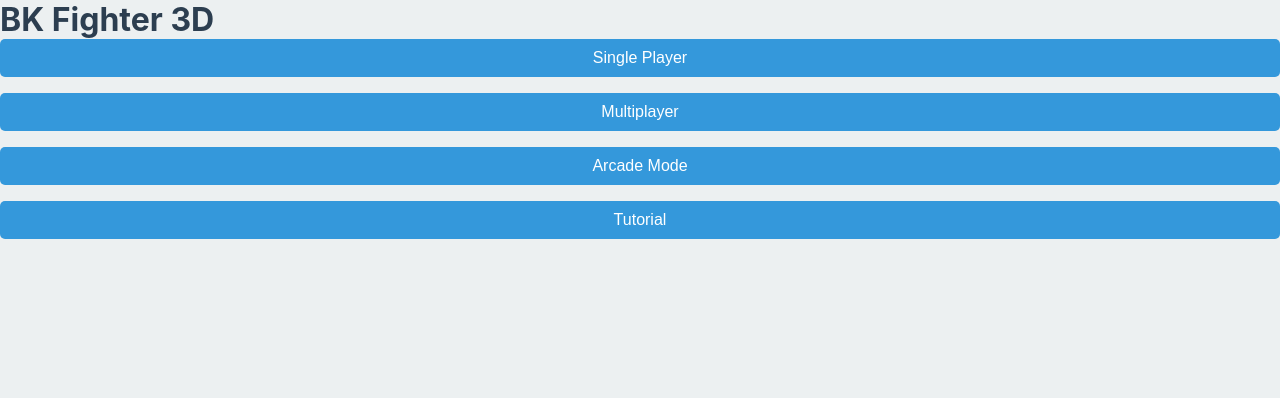
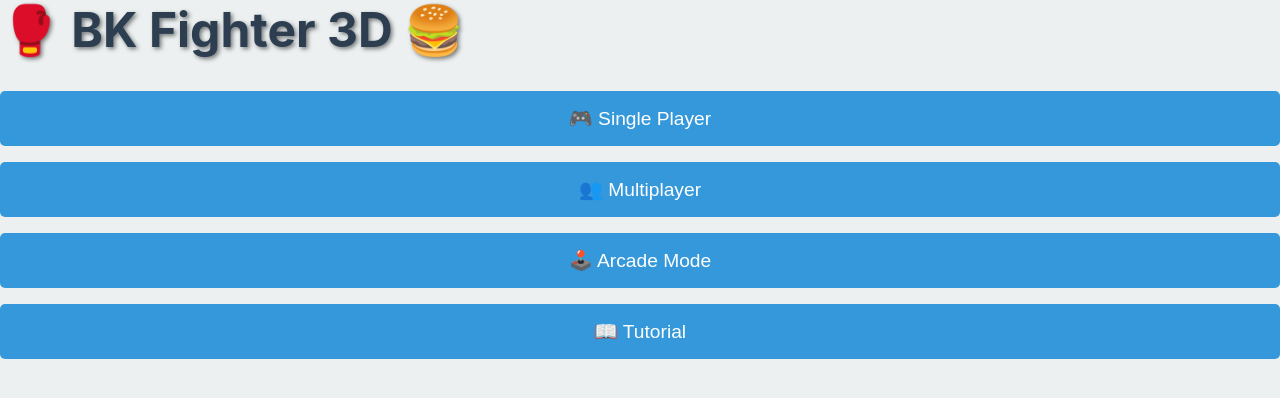
Before and after one commit to Axle-Bucamp/BK-fighter-3D, a Next.js app: page / in a window 1280 px wide. Shown: the top 398 px of the page. Built offline with nearby package versions, Linux system fonts and the light colour scheme; no server answers.

Commit message:
better file management

```diff
--- a/components/Game.js
+++ b/components/Game.js
@@ -4,7 +4,10 @@ import React, {
   useState,
 } from 'react';
 
-import { useFrame } from '@react-three/fiber';
+import {
+  Canvas,
+  useFrame,
+} from '@react-three/fiber';
 
 import { CharacterManager } from './CharacterManager';
 import { GameOverScreen } from './GameOverScreen';
@@ -29,9 +32,10 @@ const Game = ({ gameMode, selectedCharacters }) => {
       const aiOpponent = characterManager.current.loadCharacter('aiCharacter');
       setPlayer2(aiOpponent);
     }
-  }, []);
+  }, [gameMode, selectedCharacters]);
 
   const handleKeyDown = (event) => {
+    if (!player1) return;
     switch (event.key) {
       case 'ArrowLeft':
         player1.moveLeft();
@@ -45,7 +49,8 @@ const Game = ({ gameMode, selectedCharacters }) => {
       case 'Space':
         player1.attack();
         break;
-      // Add more controls as needed
+      default:
+        break;
     }
   };
 
@@ -56,51 +61,55 @@ const Game = ({ gameMode, selectedCharacters }) => {
     };
   }, [player1]);
 
-  useFrame(() => {
-    if (gameState === 'playing') {
-      // Update game logic here
-      player1.update();
-      player2.update();
-
-      // Check for collisions
-      if (checkCollision(player1, player2)) {
-        handleCollision(player1, player2);
-      }
-
-      // Check for game over condition
-      if (player1.health <= 0 || player2.health <= 0) {
-        setGameState('gameOver');
-      }
-    }
-  });
-
-  const checkCollision = (char1, char2) => {
-    // Implement collision detection logic
-    // Return true if characters are colliding, false otherwise
-  };
-
-  const handleCollision = (char1, char2) => {
-    // Implement collision resolution logic
-    // e.g., reduce health, apply knockback, etc.
-  };
-
   const restartGame = () => {
-    // Reset game state and characters
     setGameState('playing');
-    player1.reset();
-    player2.reset();
+    player1?.reset();
+    player2?.reset();
   };
 
   return (
     <>
       {gameState === 'playing' && (
-        <GameScene player1={player1} player2={player2} gameMode={gameMode} />
+        <Canvas>
+          <GameLoop player1={player1} player2={player2} setGameState={setGameState} />
+          <GameScene player1={player1} player2={player2} gameMode={gameMode} />
+        </Canvas>
       )}
       {gameState === 'gameOver' && (
-        <GameOverScreen winner={player1.health > 0 ? 'Player 1' : 'Player 2'} onRestart={restartGame} />
+        <GameOverScreen winner={player1?.health > 0 ? 'Player 1' : 'Player 2'} onRestart={restartGame} />
       )}
     </>
   );
 };
 
 export default Game;
+
+const GameLoop = ({ player1, player2, setGameState }) => {
+  useFrame(() => {
+    if (!player1 || !player2) return;
+
+    player1.update();
+    player2.update();
+
+    // Check for collision
+    if (checkCollision(player1, player2)) {
+      handleCollision(player1, player2);
+    }
+
+    // Check for game over
+    if (player1.health <= 0 || player2.health <= 0) {
+      setGameState('gameOver');
+    }
+  });
+
+  return null; // This component runs logic but renders nothing
+};
+
+const checkCollision = (char1, char2) => {
+  // Implement collision detection logic
+  return false; // Placeholder
+};
+
+const handleCollision = (char1, char2) => {
+  // Implement collision effects
+};
--- a/components/MainMenu.js
+++ b/components/MainMenu.js
@@ -1,26 +1,23 @@
 import React from 'react';
+
 import styles from '../styles/MainMenu.module.css';
 
 const MainMenu = ({ onSelectGameMode }) => {
-  const handleGameModeSelection = (mode) => {
-    onSelectGameMode(mode);
-  };
-
   return (
     <div className={styles.mainMenu}>
-      <h1>BK Fighter 3D</h1>
+      <h1 className={styles.title}>🥊 BK Fighter 3D 🍔</h1>
       <div className={styles.menuOptions}>
-        <button onClick={() => handleGameModeSelection('singleplayer')}>
-          Single Player
+        <button className={styles.menuButton} onClick={() => onSelectGameMode('singleplayer')}>
+          🎮 Single Player
         </button>
-        <button onClick={() => handleGameModeSelection('multiplayer')}>
-          Multiplayer
+        <button className={styles.menuButton} onClick={() => onSelectGameMode('multiplayer')}>
+          👥 Multiplayer
         </button>
-        <button onClick={() => handleGameModeSelection('arcade')}>
-          Arcade Mode
+        <button className={styles.menuButton} onClick={() => onSelectGameMode('arcade')}>
+          🕹️ Arcade Mode
         </button>
-        <button onClick={() => handleGameModeSelection('tutorial')}>
-          Tutorial
+        <button className={styles.menuButton} onClick={() => onSelectGameMode('tutorial')}>
+          📖 Tutorial
         </button>
       </div>
     </div>
--- a/pages/index.js
+++ b/pages/index.js
@@ -1,6 +1,7 @@
 import React, { useState } from 'react';
+
+import Game from '../components/Game';
 import MainMenu from '../components/MainMenu';
-import Game from '../components/Game';
 import SettingsMenu from '../components/SettingsMenu';
 import TutorialScreen from '../components/TutorialScreen';
 
@@ -40,6 +41,11 @@ const Home = () => {
     setCurrentView('menu');
   };
 
+  const handleSelectGameMode = (mode) => {
+    setGameMode(mode);
+    setCurrentView('game');
+  };
+
   const renderView = () => {
     switch (currentView) {
       case 'menu':
@@ -51,10 +57,11 @@ const Home = () => {
             onStartOnline={handleStartOnline}
             onShowOptions={handleShowOptions}
             onShowTutorial={handleShowTutorial}
+            onSelectGameMode={handleSelectGameMode}
           />
         );
       case 'game':
-        return <Game mode={gameMode} onExit={handleReturnToMenu} />;
+        return <Game mode={gameMode} onExit={handleReturnToMenu} selectedCharacters={selectedCharacters}/>;
       case 'options':
         return <SettingsMenu onBack={handleReturnToMenu} />;
       case 'tutorial':
```
Also changed, not shown: components/CharacterSelection.js (+3 -12 lines), 1 other file (tests, documents, lock files or other folders).
